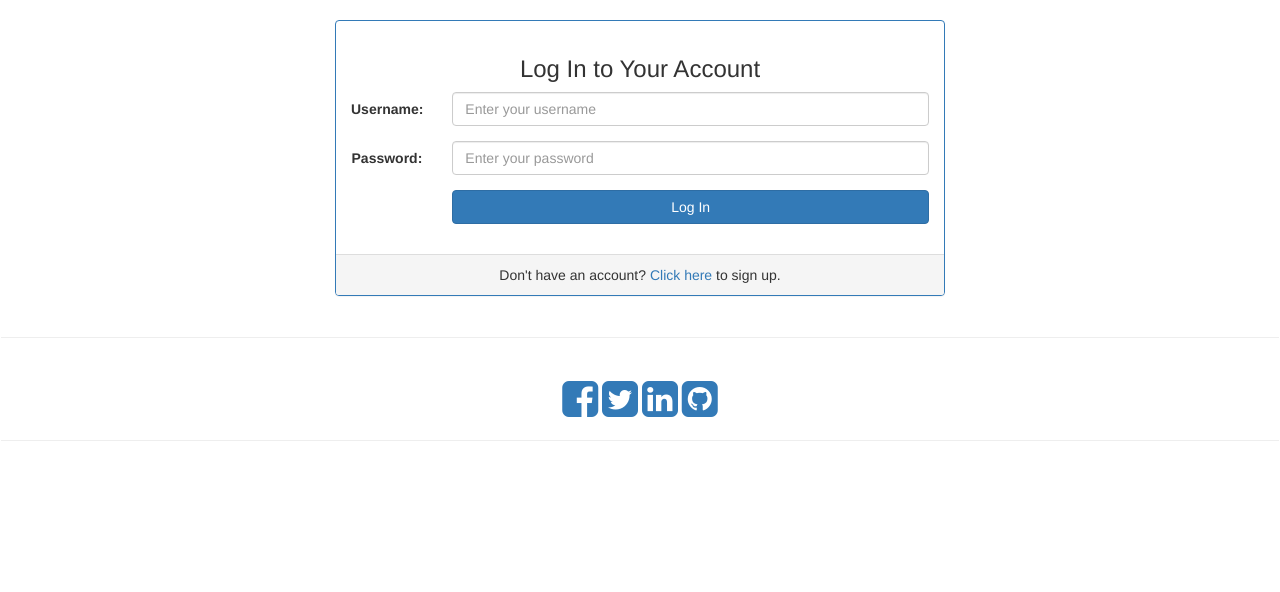
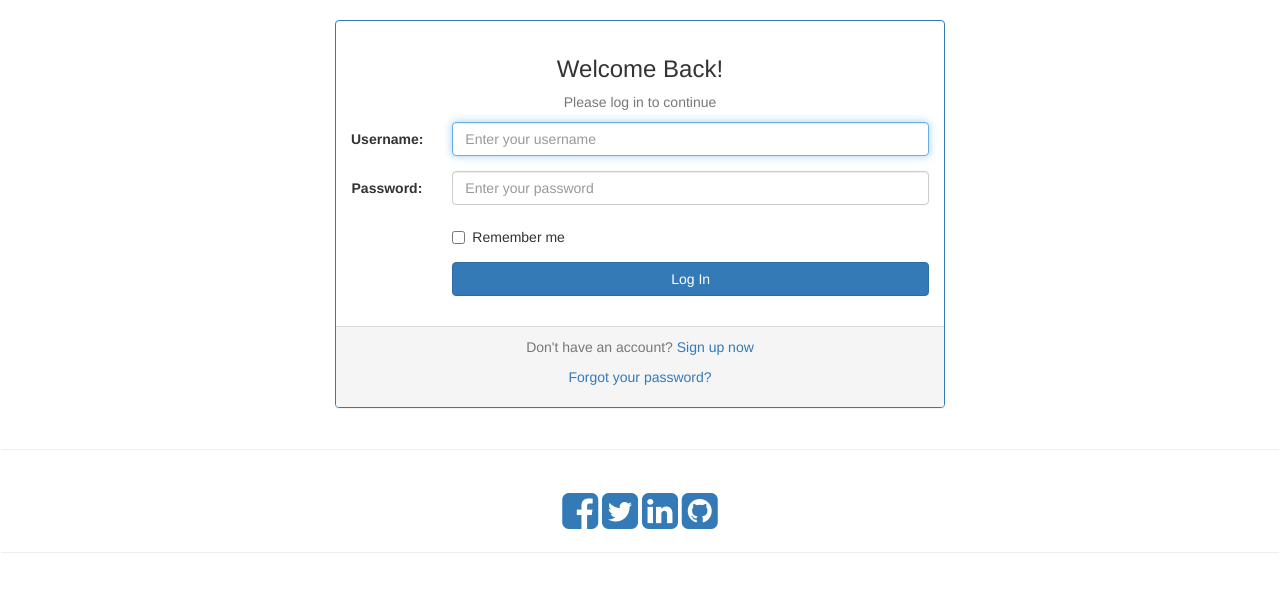
Before and after one commit to vedw3je/MovieRecommend, a Django app: page /login/ in a window 1280 px wide. Shown: the part 80-672 px from the top of the page. Run offline with Django 3.2, Linux system fonts and the light colour scheme; some libraries are stand-ins or nearby versions.

Commit message:
UI change in login page

```diff
--- a/Movie-Recommender-System-master/src/web/templates/web/login.html
+++ b/Movie-Recommender-System-master/src/web/templates/web/login.html
@@ -6,11 +6,12 @@
 
     <div class="row">
         <div class="col-sm-12 col-md-6 col-md-offset-3">
-            <div class="panel panel-primary"> <!-- Changed panel color -->
+            <div class="panel panel-primary shadow-lg"> <!-- Added shadow effect -->
                 <div class="panel-body">
-                    <h3 class="text-center">Log In to Your Account</h3> <!-- Centered heading -->
+                    <h3 class="text-center font-weight-bold">Welcome Back!</h3> <!-- Updated heading text and added bold font -->
+                    <p class="text-center text-muted">Please log in to continue</p> <!-- Added subtext below the heading -->
                     {% if error_message %}
-                        <p class="text-danger"><strong>{{ error_message }}</strong></p> <!-- Changed error text to red -->
+                        <p class="text-danger text-center"><strong>{{ error_message }}</strong></p> <!-- Centered error message -->
                     {% endif %}
                     <form class="form-horizontal" role="form" action="#" method="post" enctype="multipart/form-data">
                         {% csrf_token %}
@@ -20,7 +21,7 @@
                             </label>
                             <div class="col-sm-10">
                                 <input id="id_username" maxlength="30" name="username" type="text" class="form-control"
-                                       placeholder="Enter your username"> <!-- Added placeholder -->
+                                       placeholder="Enter your username" required autofocus> <!-- Added autofocus and required fields -->
                             </div>
                         </div>
                         <div class="form-group">
@@ -29,18 +30,28 @@
                             </label>
                             <div class="col-sm-10">
                                 <input id="id_password" maxlength="30" name="password" type="password" class="form-control"
-                                       placeholder="Enter your password"> <!-- Added placeholder -->
+                                       placeholder="Enter your password" required> <!-- Added required field -->
                             </div>
                         </div>
                         <div class="form-group">
                             <div class="col-sm-offset-2 col-sm-10">
-                                <button type="submit" class="btn btn-primary btn-block">Log In</button> <!-- Changed button text -->
+                                <div class="checkbox">
+                                    <label>
+                                        <input type="checkbox" name="remember"> Remember me <!-- Added remember me checkbox -->
+                                    </label>
+                                </div>
+                            </div>
+                        </div>
+                        <div class="form-group">
+                            <div class="col-sm-offset-2 col-sm-10">
+                                <button type="submit" class="btn btn-primary btn-block">Log In</button> <!-- Same button style -->
                             </div>
                         </div>
                     </form>
                 </div>
                 <div class="panel-footer text-center">
-                    Don't have an account? <a href="{% url 'signup' %}">Click here</a> to sign up. <!-- Changed register text -->
+                    <p class="text-muted">Don't have an account? <a href="{% url 'signup' %}">Sign up now</a></p> <!-- Updated register message styling -->
+                    <p><a href="{% url 'password_reset' %}">Forgot your password?</a></p> <!-- Added forgot password link -->
                 </div>
             </div>
         </div>
```
